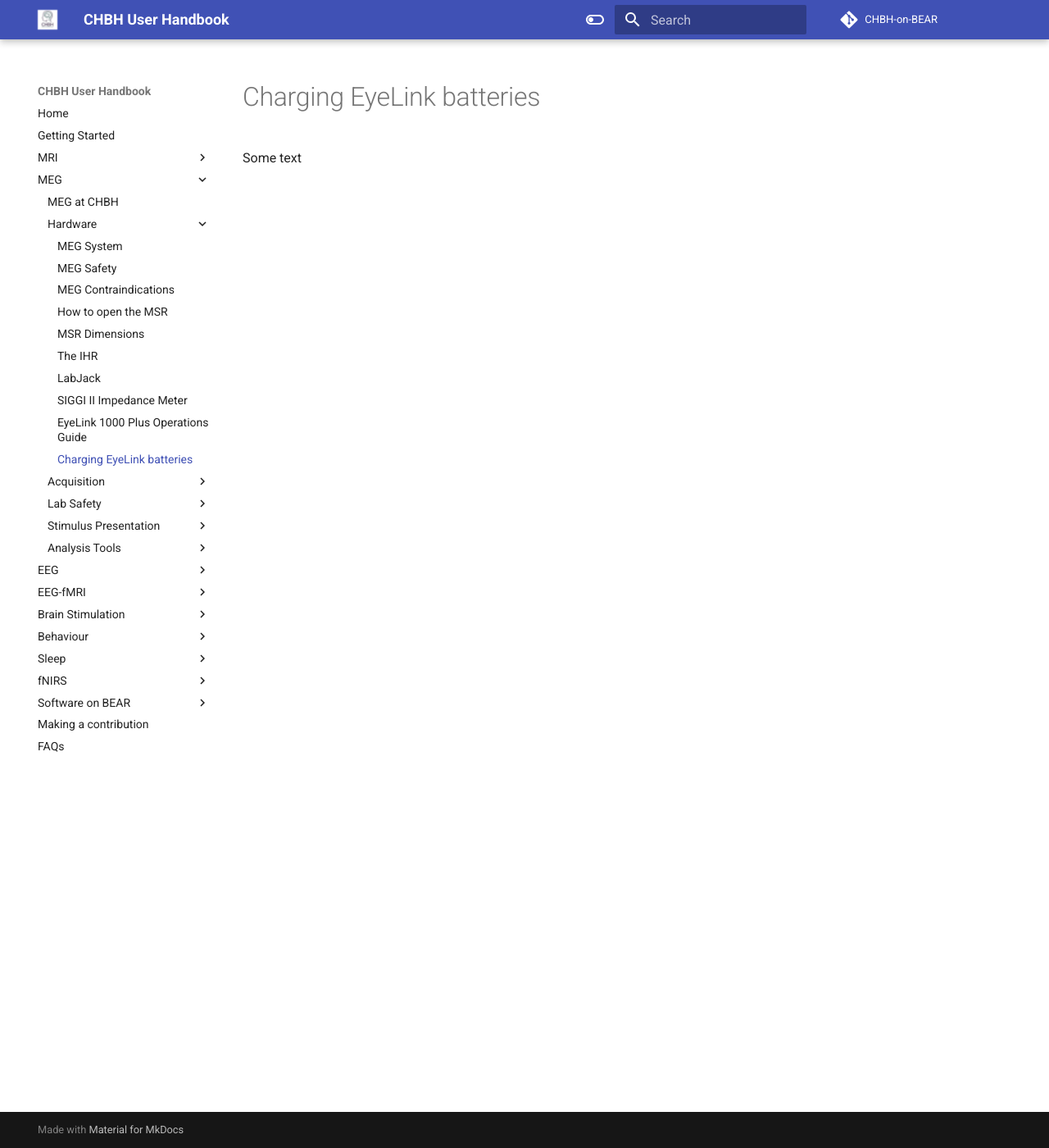
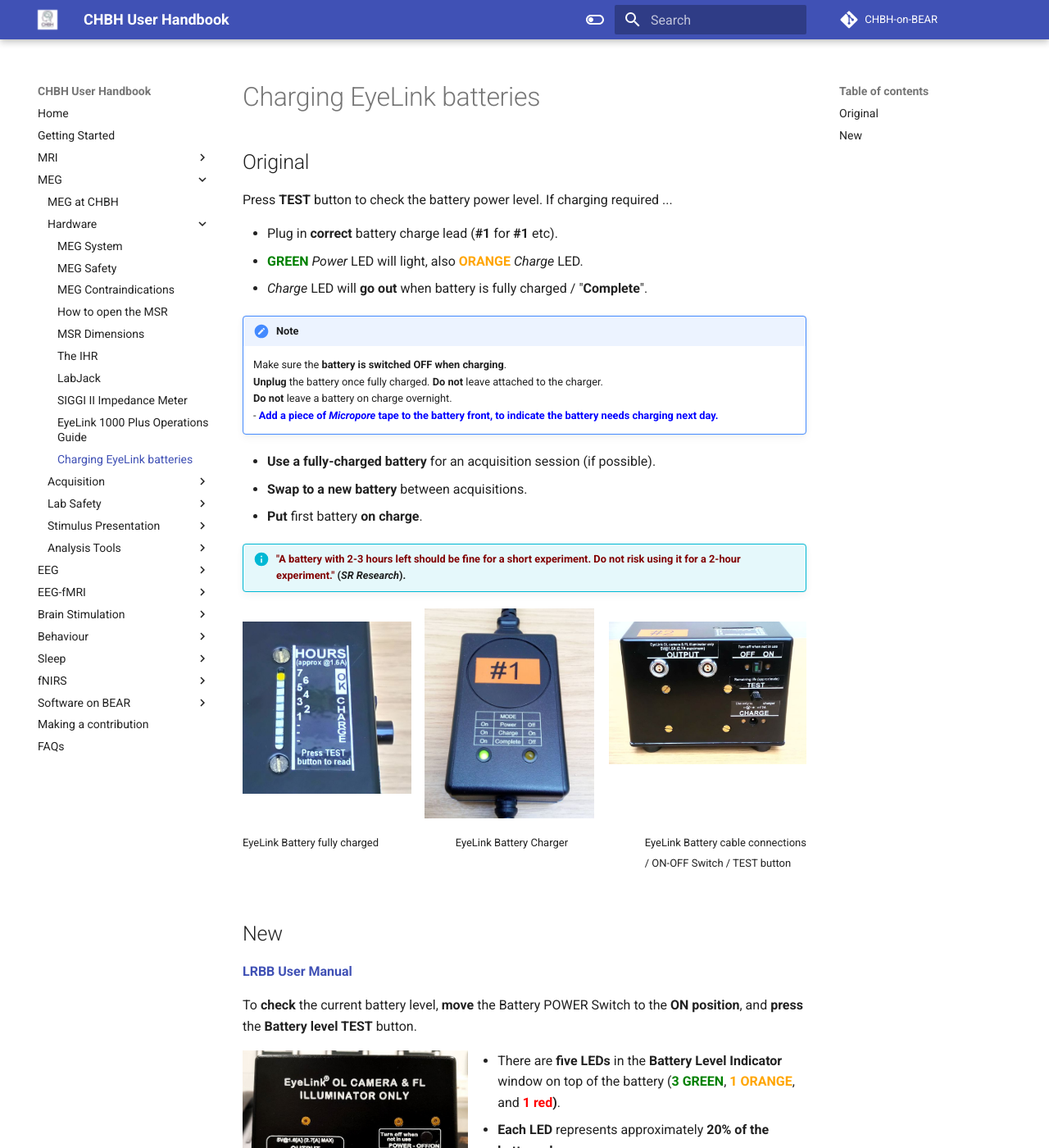
Before and after one commit to chbh-opensource/chbh-on-bear, an MkDocs documentation site: the page built from docs/meg/acquisition/charging_eyelink_batteries.md, in a window 1280 px wide and 1400 px high. Shown: the whole window at 82% size. Built offline with MkDocs 1.6.1 and Material for MkDocs 9.7.7, drawn with Linux system fonts in a browser that asks for light colours; comment, search, counter and statistics services are not loaded; some of the changed text lies outside the part shown.

Commit message:
Adding Charging EyeLink Batteries page

```diff
--- a/docs/meg/acquisition/charging_eyelink_batteries.md
+++ b/docs/meg/acquisition/charging_eyelink_batteries.md
@@ -1,3 +1,87 @@
 # Charging EyeLink batteries
 
-Some text
+
+## Original
+
+Press **TEST** button to check the battery power level. If charging required ...
+
+- Plug in **correct** battery charge lead (**#1** for **#1** etc).
+- **<span style="color:green">GREEN</span>** *Power* LED will light, also **<span style="color:orange">ORANGE</span>** *Charge* LED.
+- *Charge* LED will **go out** when battery is fully charged / "**Complete**".
+
+!!! Note
+    Make sure the **battery is switched OFF when charging**.<br />
+    **Unplug** the battery once fully charged. **Do not** leave attached to the charger.<br />
+    **Do not** leave a battery on charge overnight.<br />
+		- <span style="color:blue">**Add a piece of *Micropore* tape to the battery front, to indicate the battery needs charging next day.</span>**
+
+- **Use a fully-charged battery** for an acquisition session (if possible).
+- **Swap to a new battery** between acquisitions.
+- **Put** first battery **on charge**.
+
+!!! info "**<span style="color:maroon">"A battery with 2-3 hours left should be fine for a short experiment. Do not risk using it for a 2-hour experiment."</span> (*SR Research*).**"
+
+
+![EyeLink Battery TEST](../../images/meg/EyeLink_Battery_TEST.jpg){width=30% align=left}
+![EyeLink Battery Charger](../../images/meg/EyeLink_Battery_Charger.jpg){width=30% align=center}
+![EyeLink Battery connections](../../images/meg/EyeLink_Battery.jpg){width=35% align=right}
+
+<div style="float: left"><span style="font-size:small">EyeLink Battery fully charged</span></div>
+<div style="float: right"><span style="font-size:small">EyeLink Battery cable connections <br />/ ON-OFF Switch / TEST button</span></div>
+<div style="text-align: center"><span style="font-size:small">EyeLink Battery Charger</span></div>
+<br />
+
+## New
+
+**[LRBB User Manual](../../meg/pdfs/LRBB_User_Manual_2023_06_02_Rev1_1.pdf)**
+
+To **check** the current battery level, **move** the Battery POWER Switch to the **ON position**, and **press** the **Battery level TEST** button.
+
+![New Battery Frontpanel](../../images/meg/New_Battery_Front.jpg){width=40% align=left}
+
+- There are **five LEDs** in the **Battery Level Indicator** window on top of the battery (**<span style="color:green">3 GREEN</span>**, **<span style="color:orange">1 ORANGE</span>**, and **<span style="color:red">1 red</span>)**.
+- **Each LED** represents approximately **20% of the battery charge**.
+- *The Indicator is disabled during charging and when the POWER switch is OFF to prevent accidental discharge*.
+
+<br />
+
+|  LED State <br />(<span style="color:blue">With Power Switch ON <br />and Battery Level button pressed</span>)  |  Charge State  |  Action to take  |
+|  ------- |  ------ |  ------- |
+|  All LEDs are lit (**<span style="color:green">3 GREEN</span>** plus<br />**<span style="color:red">RED</span>** and **<span style="color:orange">ORANGE</span>**)   | Fully charged   | Ready for extended use<br />or storage |
+|  **<span style="color:green">1 GREEN</span>** LED (plus **<span style="color:red">RED</span>** and <br />**<span style="color:orange">ORANGE</span>**)  | Less than 50% charged  | Please charge |
+|  Only **<span style="color:orange">ORANGE</span>** and **<span style="color:red">RED</span>** LEDs  | Battery Level low, <br />limited time remaining  | Please charge before<br>starting further use |
+|  **<span style="color:red">RED</span>** LED only  | Critically low, may lose<br />power in a few minutes | Please charge as<br />soon as possible |
+|  **No LEDs lit** | Battery completely<br />discharged | Please charge<br />immediately! |
+
+
+![Battery Level Indicator](../../images/meg/New_Battery_Level_Indicator.jpg)
+**Battery #4 showing a full charge.**
+
+<br />
+**<span style="font-size:large">To Charge</span>**
+
+- **Plug in** the **labelled charger cable** (e.g. **#4**) into the **appropriate** battery.
+- **Switch on** the **labelled** (e.g. **#4**) **Mains plug**. The **LEDs** on the charger **will display its status**.
+
+| LED | Status |
+| ------- |  ------ |
+|  **<span style="color:RED">RED</span>**  | Charging is in progress |
+|  **<span style="color:#FDDA0D">YELLOW</span>**  | The battery is fully charged and is now in trickle charging mode<br />The Mains plug can be switched off, and the charger lead disconnected from the battery |
+|  **<span style="color:green">GREEN</span>**  | Trickle charging is complete  |
+
+**<span style="color:blue">Typical charging time is ~4 hours (from the Battery Level showing a RED-only LED)</span>.**
+
+!!! Note
+    Make sure the **battery is switched OFF when charging**.<br />
+    **Unplug** the battery once fully charged. **Do not** leave attached to the charger.<br />
+    **Do not** leave a battery on charge overnight.<br />
+		- <span style="color:blue">**Add a piece of *Micropore* tape to the battery front, to indicate the battery needs charging next day.</span>**
+
+- **Use a fully-charged battery** for an acquisition session (if possible).
+- **Swap to a new battery** between acquisitions.
+- **Put** first battery **on charge**.
+
+!!! info "**<span style="color:maroon">"A battery with 2-3 hours left should be fine for a short experiment. Do not risk using it for a 2-hour experiment."</span> (*SR Research*).**"
+
+![Battery Level Indicator](../../images/meg/New_Battery_Charger.jpg)
+**Battery #4 Charger showing a GREEN LED (indicating trickle charging is complete).**
```
Also changed, not shown: docs/images/meg/EyeLink_Battery.jpg (added), docs/images/meg/EyeLink_Battery_Charger.jpg (added), docs/images/meg/EyeLink_Battery_TEST.jpg (added), docs/images/meg/New_Battery_Charger.jpg (added), docs/images/meg/New_Battery_Front.jpg (added), docs/images/meg/New_Battery_Level_Indicator.jpg (added), 1 other file.
